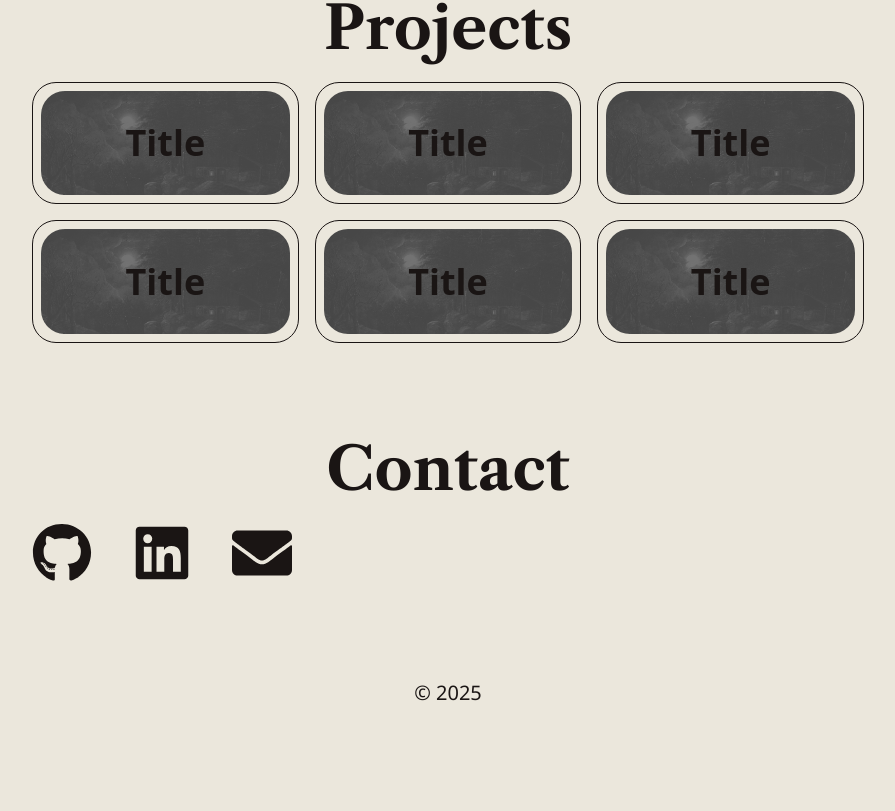
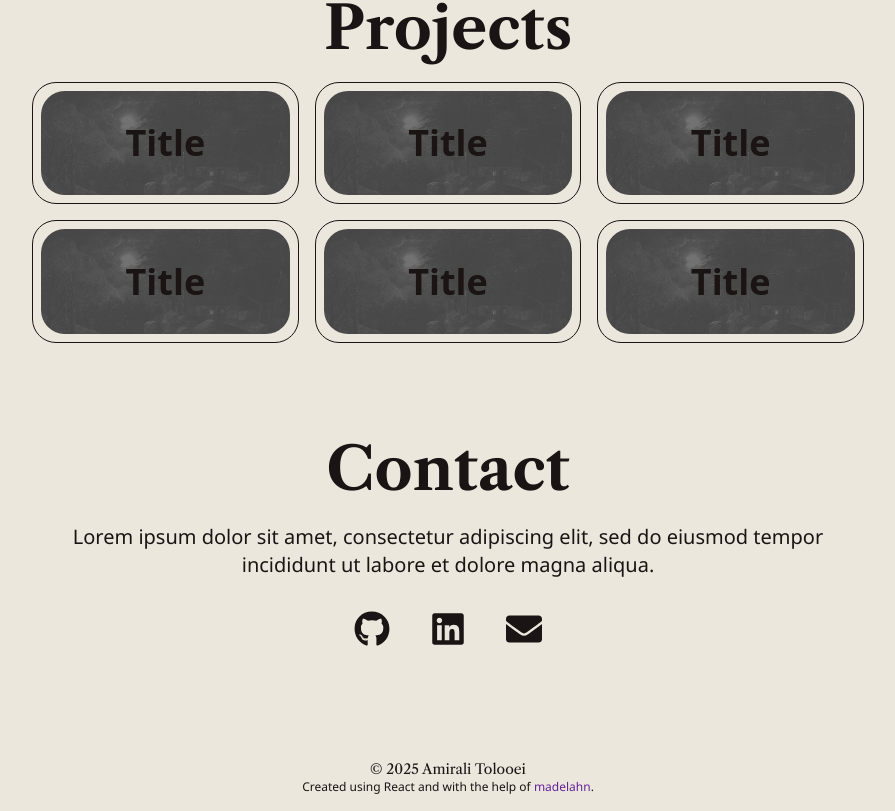
Before and after one commit to AVLTG/avltg.github.io, a Next.js app: page / in a window 1280 px wide. Shown: the part 1202-2013 px from the top of the page, without its empty margins (192-1087 px from the left). Before the commit the page ends 1909 px from the top, so only its background shows below. Built offline with nearby package versions, Linux system fonts and the light colour scheme; a web font is replaced by a local one.

Commit message:
Adjusted visuals

```diff
--- a/components/Navigation.tsx
+++ b/components/Navigation.tsx
@@ -30,9 +30,10 @@ export function Header() {
 
 export function Footer() {
     return (
-        <footer className="px-24 flex">
-        <div className="mx-auto">
-            <p>&copy; 2025</p>
+        <footer className="px-24 py-4 flex">
+        <div className="mx-auto text-center">
+            <p className="libreCaslon text-sm">&copy; 2025 Amirali Tolooei</p>
+            <p className="text-xs">Created using React and with the help of <a href="https://madelahn.com" target="_blank" className="text-purple">madelahn</a>.</p>
         </div>
         </footer>
     );
@@ -63,8 +64,12 @@ export function BackToTop() {
     }, []);
 
     return (
-        <div className={`fixed bottom-16 right-16 border border-foreground rounded-full p-1 transition-opacity duration-300 ease-out ${isVisible ? 'opacity-100' : 'opacity-0'}`}>
-            <a href="#" className="text-4xl" onClick={handleClick}><FaAngleUp /></a>
+        <div
+            className={`fixed bottom-16 right-16 border border-foreground rounded-full p-1 transition-opacity duration-300 ease-out hover:border-purple ${
+                isVisible ? 'opacity-100 pointer-events-auto' : 'opacity-0 pointer-events-none'
+            }`}
+        >
+            <a className="text-4xl hover:cursor-pointer" onClick={handleClick}><FaAngleUp /></a>
         </div>
     );
 }
--- a/pages/index.tsx
+++ b/pages/index.tsx
@@ -36,7 +36,8 @@ export default function Website() {
 
       <section id="contact">
         <h2>Contact</h2>
-        <ul className="text-6xl">
+        <p className="text-center">Lorem ipsum dolor sit amet, consectetur adipiscing elit, sed do eiusmod tempor incididunt ut labore et dolore magna aliqua.</p>
+        <ul className="text-4xl mt-8 flex justify-center">
           <li><a href="https://www.github.com/avltg" target="_blank"><FaGithub /></a></li>
           <li><a href="https://www.linkedin.com/in/amirali-tolooei" target="_blank"><FaLinkedin /></a></li>
           <li><a href="mailto:aa.tolooei@gmail.com"><FaEnvelope /></a></li>
--- a/styles/globals.css
+++ b/styles/globals.css
@@ -8,8 +8,7 @@
 :root {
   --background: #ebe7dc;
   --foreground: #1a1514;
-  --purple: #420473;
-  --green: #07f49e;
+  --purple: #652299;
   --cream: #e9e8e5;
 }
 
@@ -39,6 +38,7 @@
 body {
   color: var(--foreground);
   background: var(--background);
+  @apply transition-colors duration-500 ease-in-out;
 }
 
 section {
@@ -58,6 +58,9 @@ h3 {
 p {
   @apply text-xl notoSans;
 }
+a, button {
+  @apply duration-200 hover:text-purple;
+}
 
 ul {
   @apply flex gap-10;
```
